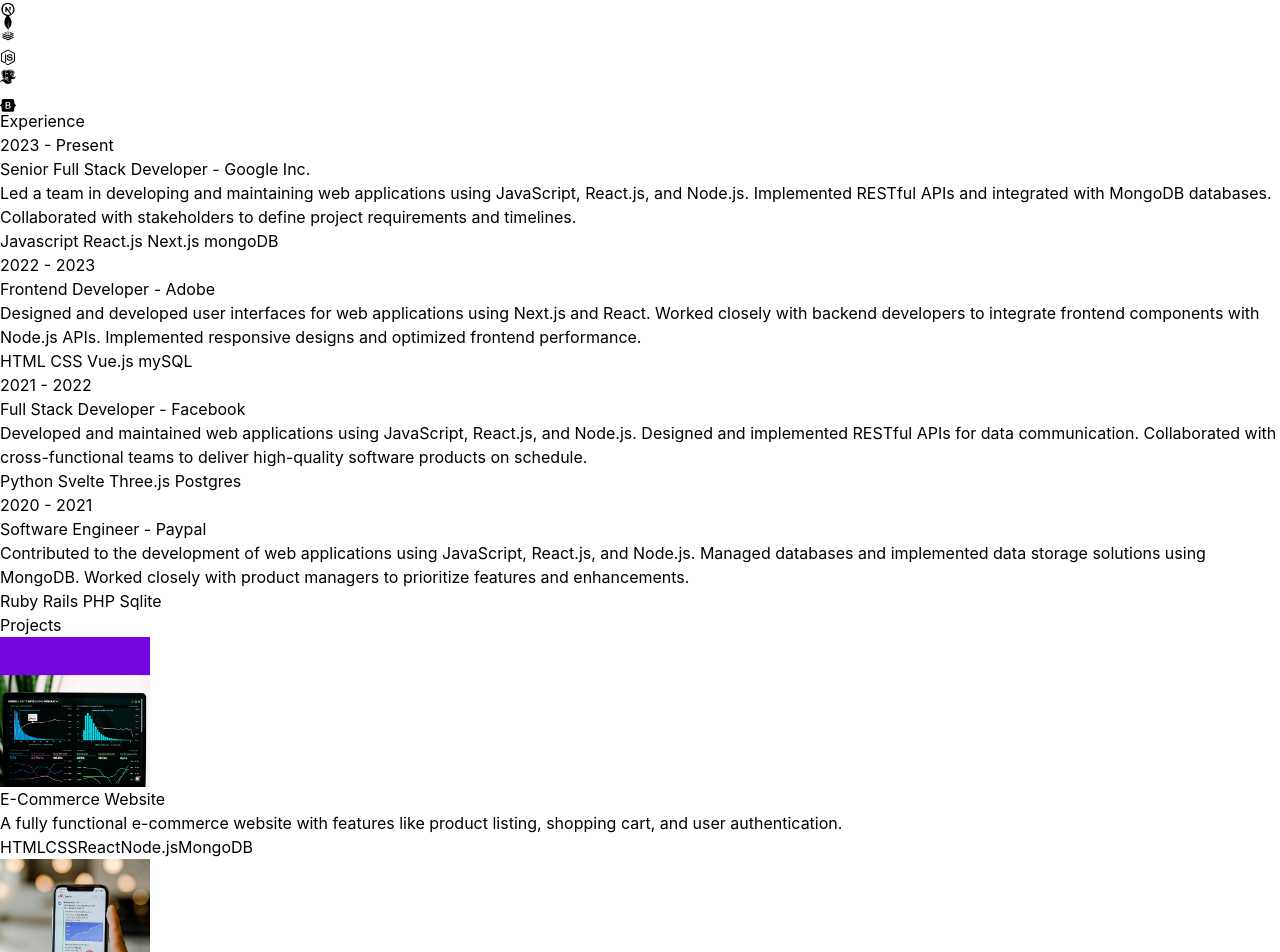
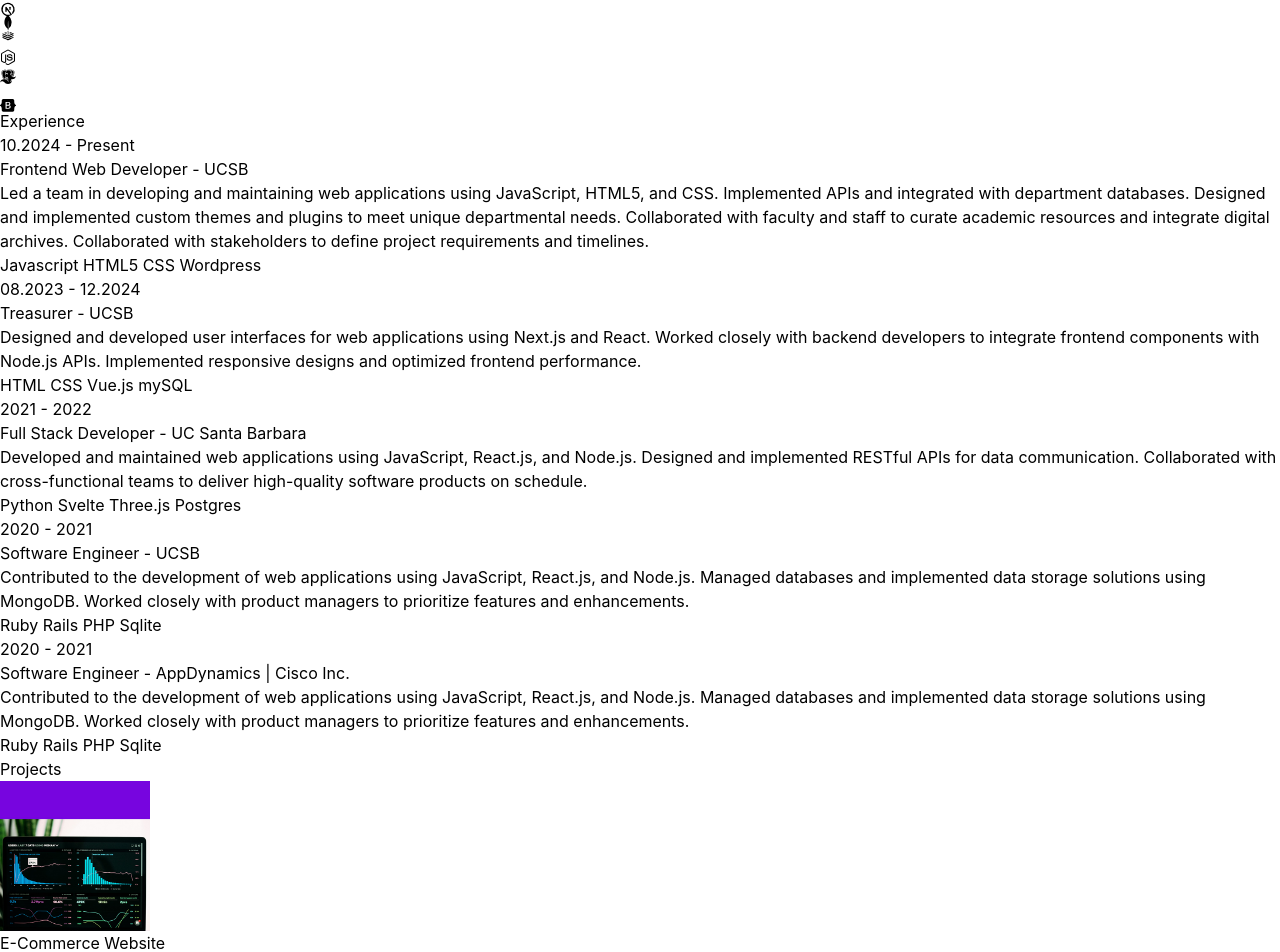
Before and after one commit to amriikk/jotrio-1.1, a React (Vite) app: page / in a window 1280 px wide. Shown: the part 2889-3841 px from the top of the page. Built offline with nearby package versions, Linux system fonts and the light colour scheme.

Commit message:
update experience data

```diff
--- a/src/components/Contact.jsx
+++ b/src/components/Contact.jsx
@@ -10,7 +10,7 @@
           transition={{ duration: 0.5 }}
           className="my-10 text-center text-4xl"
         >
-            Get in Touch
+          Get in Touch
         </motion.h2>
         <div className="text-center tracking-tigher">
             <motion.p
--- a/src/constants/index.js
+++ b/src/constants/index.js
@@ -13,30 +13,41 @@
 
 export const EXPERIENCES = [
   {
-    year: "2023 - Present",
-    role: "Senior Full Stack Developer",
-    company: "Google Inc.",
-    description: `Led a team in developing and maintaining web applications using JavaScript, React.js, and Node.js. Implemented RESTful APIs and integrated with MongoDB databases. Collaborated with stakeholders to define project requirements and timelines.`,
-    technologies: ["Javascript", "React.js", "Next.js", "mongoDB"],
+    year: "10.2024 - Present",
+    role: "Frontend Web Developer",
+    company: "UCSB",
+    description: `Led a team in developing and maintaining web applications using JavaScript, HTML5, and CSS.
+    Implemented APIs and integrated with department databases.
+    Designed and implemented custom themes and plugins to meet unique departmental needs.
+    Collaborated with faculty and staff to curate academic resources and integrate digital archives.
+    Collaborated with stakeholders to define project requirements and timelines.`,
+    technologies: ["Javascript", "HTML5", "CSS", "Wordpress"],
   },
   {
-    year: "2022 - 2023",
-    role: "Frontend Developer",
-    company: "Adobe",
+    year: "08.2023 - 12.2024",
+    role: "Treasurer",
+    company: "UCSB",
     description: `Designed and developed user interfaces for web applications using Next.js and React. Worked closely with backend developers to integrate frontend components with Node.js APIs. Implemented responsive designs and optimized frontend performance.`,
     technologies: ["HTML", "CSS", "Vue.js", "mySQL"],
   },
   {
     year: "2021 - 2022",
     role: "Full Stack Developer",
-    company: "Facebook",
+    company: "UC Santa Barbara",
     description: `Developed and maintained web applications using JavaScript, React.js, and Node.js. Designed and implemented RESTful APIs for data communication. Collaborated with cross-functional teams to deliver high-quality software products on schedule.`,
     technologies: ["Python", "Svelte", "Three.js", "Postgres"],
   },
   {
     year: "2020 - 2021",
     role: "Software Engineer",
-    company: "Paypal",
+    company: "UCSB",
+    description: `Contributed to the development of web applications using JavaScript, React.js, and Node.js. Managed databases and implemented data storage solutions using MongoDB. Worked closely with product managers to prioritize features and enhancements.`,
+    technologies: ["Ruby", "Rails", "PHP", "Sqlite"],
+  },
+  {
+    year: "2020 - 2021",
+    role: "Software Engineer",
+    company: "AppDynamics | Cisco Inc.",
     description: `Contributed to the development of web applications using JavaScript, React.js, and Node.js. Managed databases and implemented data storage solutions using MongoDB. Worked closely with product managers to prioritize features and enhancements.`,
     technologies: ["Ruby", "Rails", "PHP", "Sqlite"],
   },
```
